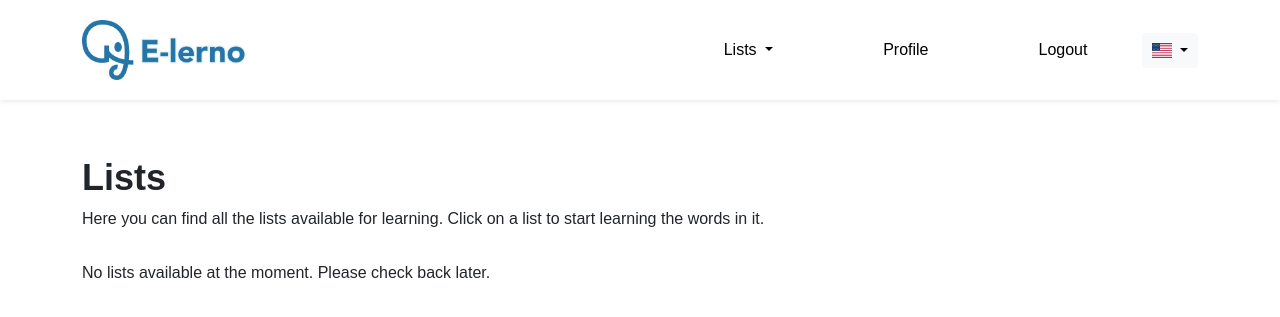
After one commit to Group-Projects-FIAE/sprach-lernen-app, a Django app: page /lists/ in a window 1280 px wide. The commit adds this page. Shown: the top 317 px of the page. Run offline with Django 5.2, Linux system fonts and the light colour scheme.

Commit message:
list view

```diff
--- a/lessons/views.py
+++ b/lessons/views.py
@@ -13,3 +13,6 @@ def dashboard(request):
         ]
     }
     return render(request, "dashboard/dashboard.html")
+
+def lists(request):
+    return render(request, "lists/lists.html")
--- a/sprachlernen/urls.py
+++ b/sprachlernen/urls.py
@@ -23,6 +23,6 @@ urlpatterns = [
 
     path('accounts/', include('allauth.urls')),
     path('', views.dashboard, name="dashboard"),
-
+    path('lists/', views.lists, name="lists"),
 
 ]
--- a/templates/dashboard/dashboard.html
+++ b/templates/dashboard/dashboard.html
@@ -37,10 +37,10 @@
     </div>
 
     <!-- Gestartete Listen -->
-    <h2 >Started lists</h2>
+    <h2 >Available lists</h2>
     <h3 >Choose a list to learn</h3>
     <div class="lists-grid">
-        <!-- Logic for lists that has been started, from db. Adapt the code according to the db -->
+        <!-- Logic for available lists, from db. Adapt the code according to the db -->
         {% for list in started_lists %}
         <div class="list-card">
             <h3>{{ list.name }}</h3>
--- /dev/null
+++ b/templates/lists/lists.html
@@ -0,0 +1,23 @@
+{% extends "base.html" %}
+{% load static %}
+
+{% block content %}
+<div class="container">
+    <h1>Lists</h1>
+    <p>Here you can find all the lists available for learning. Click on a list to start learning the words in it.</p>
+
+    <div class="lists-grid">
+        <!-- Logic to display lists from the database -->
+        {% for list in lists %}
+        <div class="list-card">
+            <h3>{{ list.name }}</h3>
+            <p>{{ list.description }}</p>
+            <a href="{% url 'start_list' list.id %}" class="btn-start">Start Learning</a>
+        </div>
+        {% empty %}
+        <p>No lists available at the moment. Please check back later.</p>
+        {% endfor %}
+    </div>
+</div>
+
+{% endblock %}
```
